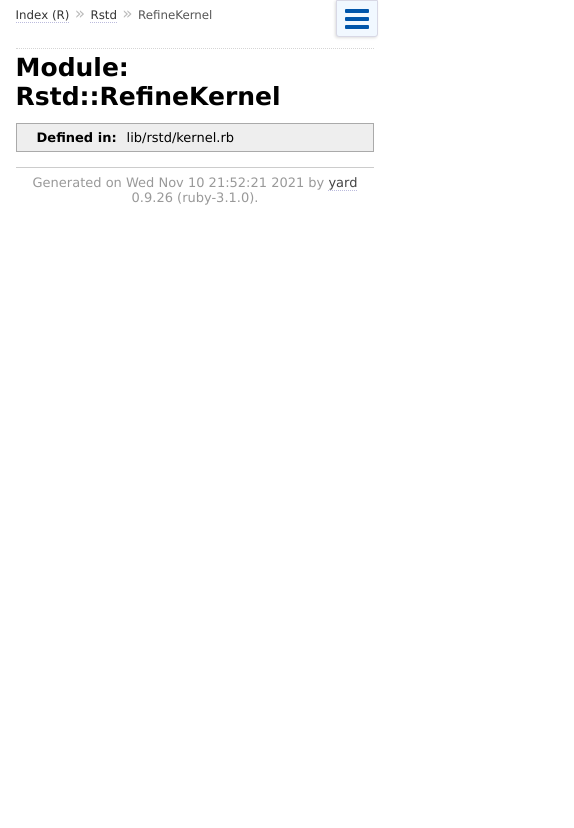
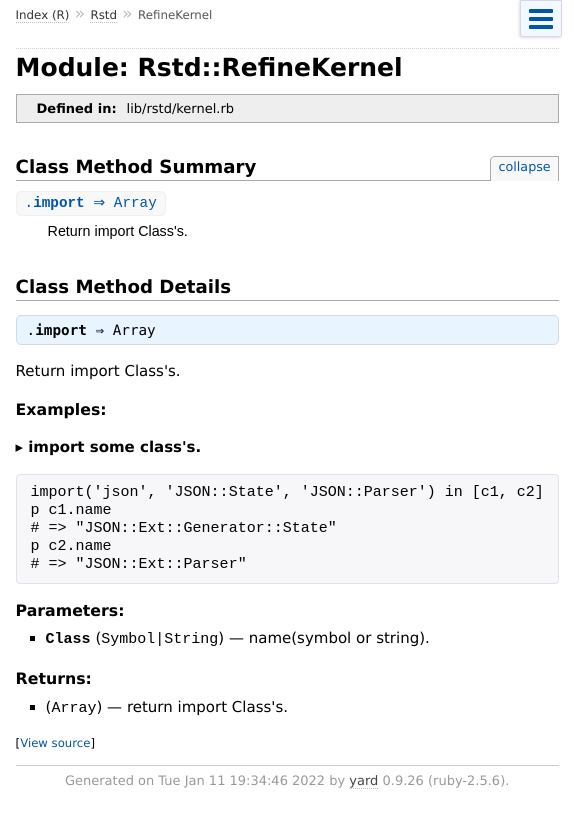
Before and after one commit to S-H-GAMELINKS/rstd, a plain HTML site: page docs/Rstd/RefineKernel.html in a window 390 px wide. Shown: the whole page, 574 px wide, since content can reach past the window. Drawn offline with Linux system fonts and the light colour scheme.

Commit message:
rebuild document

```diff
--- a/docs/Rstd/RefineKernel.html
+++ b/docs/Rstd/RefineKernel.html
@@ -91,13 +91,171 @@
 
 
 
+    <h2>
+      Class Method Summary
+      <small><a href="#" class="summary_toggle">collapse</a></small>
+    </h2>
+
+    <ul class="summary">
+
+        <li class="public ">
+  <span class="summary_signature">
+
+      <a href="#import-class_method" title="import (class method)">.<strong>import</strong>  &#x21d2; Array </a>
+
+
+
+  </span>
+
+
+
+
+
+
+
+
+
+    <span class="summary_desc"><div class='inline'>
+<p>Return import Class&#39;s.</p>
+</div></span>
+
+</li>
+
+
+    </ul>
+
+
+
+
+  <div id="class_method_details" class="method_details_list">
+    <h2>Class Method Details</h2>
+
+
+      <div class="method_details first">
+  <h3 class="signature first" id="import-class_method">
+
+    .<strong>import</strong>  &#x21d2; <tt>Array</tt>
+
+
+
+
+
+</h3><div class="docstring">
+  <div class="discussion">
+
+<p>Return import Class&#39;s.</p>
+
+
+  </div>
+</div>
+<div class="tags">
+
+  <div class="examples">
+    <p class="tag_title">Examples:</p>
+
+
+        <p class="example_title"><div class='inline'>
+<p>import some class&#39;s.</p>
+</div></p>
+
+      <pre class="example code"><code>import(&#39;json&#39;, &#39;JSON::State&#39;, &#39;JSON::Parser&#39;) in [c1, c2]
+p c1.name
+# =&gt; &quot;JSON::Ext::Generator::State&quot;
+p c2.name
+# =&gt; &quot;JSON::Ext::Parser&quot;</code></pre>
+
+  </div>
+<p class="tag_title">Parameters:</p>
+<ul class="param">
+
+    <li>
+
+        <span class='name'>Class</span>
+
+
+        <span class='type'>(<tt>Symbol|String</tt>)</span>
+
+
+
+        &mdash;
+        <div class='inline'>
+<p>name(symbol or string).</p>
+</div>
+
+    </li>
+
+</ul>
+
+<p class="tag_title">Returns:</p>
+<ul class="return">
+
+    <li>
+
+
+        <span class='type'>(<tt>Array</tt>)</span>
+
+
+
+        &mdash;
+        <div class='inline'>
+<p>return import Class&#39;s.</p>
+</div>
+
+    </li>
+
+</ul>
+
+</div><table class="source_code">
+  <tr>
+    <td>
+      <pre class="lines">
+
+
+23
+24
+25
+26
+27
+28
+29
+30
+31
+32
+33
+34
+35
+36</pre>
+    </td>
+    <td>
+      <pre class="code"><span class="info file"># File 'lib/rstd/kernel.rb', line 23</span>
+
+<span class='id identifier rubyid_refine'>refine</span> <span class='const'>Kernel</span> <span class='kw'>do</span>
+  <span class='kw'>def</span> <span class='id identifier rubyid_import'>import</span><span class='lparen'>(</span><span class='id identifier rubyid_path'>path</span><span class='comma'>,</span> <span class='op'>*</span><span class='id identifier rubyid_import_classes'>import_classes</span><span class='rparen'>)</span>
+    <span class='id identifier rubyid_raise'>raise</span> <span class='tstring'><span class='tstring_beg'>&quot;</span><span class='tstring_content'>Kernel#import is not supported</span><span class='tstring_end'>&quot;</span></span> <span class='kw'>if</span> <span class='const'>RUBY_VERSION</span> <span class='op'>&gt;</span> <span class='tstring'><span class='tstring_beg'>&quot;</span><span class='tstring_content'>2.4</span><span class='tstring_end'>&quot;</span></span> <span class='op'>&amp;&amp;</span> <span class='tstring'><span class='tstring_beg'>&quot;</span><span class='tstring_content'>2.7</span><span class='tstring_end'>&quot;</span></span> <span class='op'>&gt;</span> <span class='const'>RUBY_VERSION</span>
+    <span class='id identifier rubyid_require'>require</span> <span class='id identifier rubyid_path'>path</span>
+
+    <span class='id identifier rubyid_klasses'>klasses</span> <span class='op'>=</span> <span class='lbracket'>[</span><span class='rbracket'>]</span>
+
+    <span class='id identifier rubyid_import_classes'>import_classes</span><span class='period'>.</span><span class='id identifier rubyid_each'>each</span> <span class='kw'>do</span> <span class='op'>|</span><span class='id identifier rubyid_klass'>klass</span><span class='op'>|</span>
+      <span class='id identifier rubyid_klasses'>klasses</span><span class='period'>.</span><span class='id identifier rubyid_unshift'>unshift</span> <span class='const'>Object</span><span class='period'>.</span><span class='id identifier rubyid_const_get'>const_get</span><span class='lparen'>(</span><span class='id identifier rubyid_klass'>klass</span><span class='rparen'>)</span>
+    <span class='kw'>end</span>
+
+    <span class='kw'>return</span> <span class='id identifier rubyid_klasses'>klasses</span><span class='period'>.</span><span class='id identifier rubyid_reverse'>reverse</span>
+  <span class='kw'>end</span>
+<span class='kw'>end</span></pre>
+    </td>
+  </tr>
+</table>
+</div>
+
+  </div>
 
 </div>
 
       <div id="footer">
-  Generated on Wed Nov 10 21:52:21 2021 by
+  Generated on Tue Jan 11 19:34:46 2022 by
   <a href="http://yardoc.org" title="Yay! A Ruby Documentation Tool" target="_parent">yard</a>
-  0.9.26 (ruby-3.1.0).
+  0.9.26 (ruby-2.5.6).
 </div>
 
     </div>
```
Also changed, not shown: docs/Rstd.html (+2 -2 lines), docs/Rstd/Error.html (+2 -2 lines), docs/Rstd/RefineArray.html (+2 -2 lines), docs/Rstd/RefineFalse.html (+2 -2 lines), docs/Rstd/RefineHash.html (+2 -2 lines), docs/Rstd/RefineInteger.html (+6 -4 lines), docs/Rstd/RefineNilClass.html (+2 -2 lines), docs/Rstd/RefineObject.html (+2 -2 lines), docs/Rstd/RefineString.html (+2 -2 lines), docs/Rstd/RefineTrue.html (+2 -2 lines), docs/_index.html (+2 -2 lines), docs/file.README.html (+19 -7 lines), docs/index.html (+19 -7 lines), docs/method_list.html (+23 -15 lines), 1 more files.
